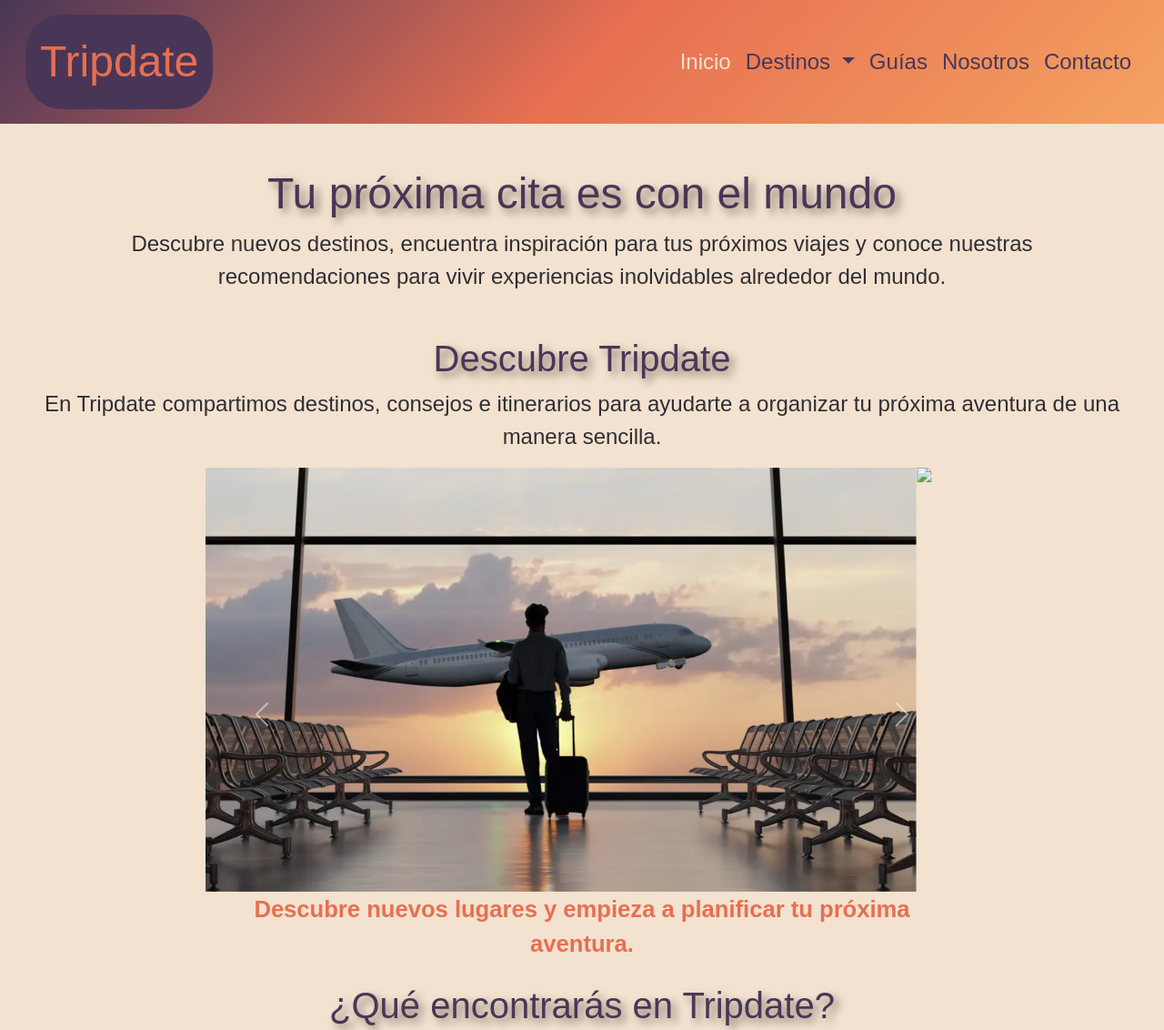
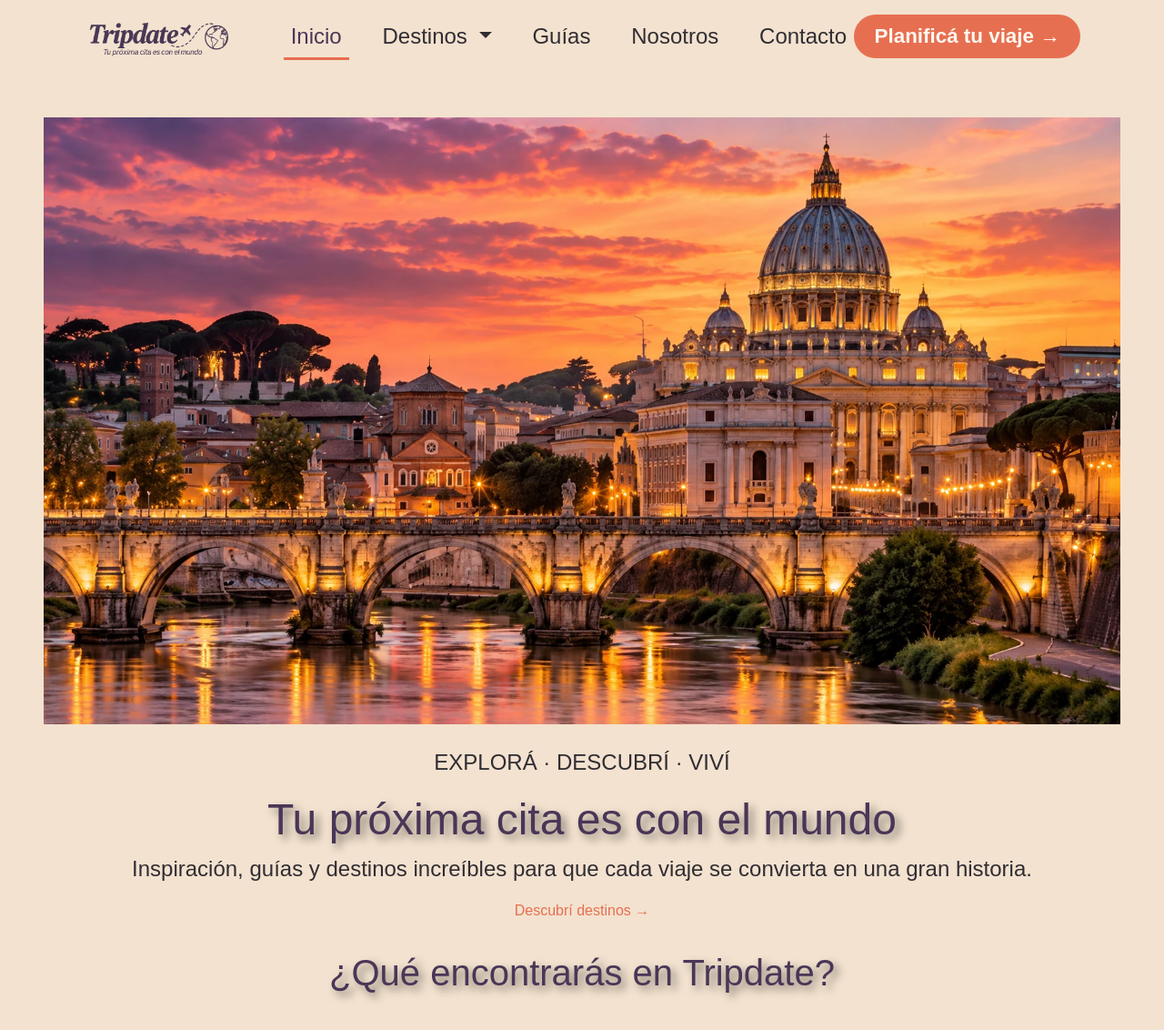
Before and after one commit to gjuar/proyecto26, a plain HTML site: page index.html in a window 1280 px wide. Shown: the top 1132 px of the page at 91% size. Drawn offline with nearby package versions, Linux system fonts and the light colour scheme; a web font is replaced by a local one.

Commit message:
Se trabajan los cambios en el header. Aun sin terminar

```diff
--- a/index.html
+++ b/index.html
@@ -14,20 +14,25 @@
     <link rel="preconnect" href="https://fonts.gstatic.com" crossorigin>
     <link href="https://fonts.googleapis.com/css2?family=Dongle:wght@300;400;700&family=Zen+Dots&display=swap"
         rel="stylesheet">
+    <!-- favicon -->
+    <link rel="icon" type="image/png" href="./img/favicon.png">
     <!-- title -->
     <title>Tripdate · Inicio</title>
 </head>
 
 <body>
     <header>
-        <nav class="navbar navbar-expand-lg bg-body-tertiary header">
+        <nav class="navbar navbar-expand-lg header">
             <div class="container-fluid">
-                <a class="navbar-brand nav-title" href="./index.html">Tripdate</a>
-                <button class="navbar-toggler" type="button" data-bs-toggle="collapse"
+                <!-- logo -->
+                <img class="nav-title" src="./img/tripdate-logo.webp" alt="Tripdate. Tu proxima cita es con el mundo.">
+                <!-- hamburguesa -->
+                <button class="navbar-toggler nav-hamburger" type="button" data-bs-toggle="collapse"
                     data-bs-target="#navbarNavDropdown" aria-controls="navbarNavDropdown" aria-expanded="false"
                     aria-label="Toggle navigation">
                     <span class="navbar-toggler-icon"></span>
                 </button>
+                <!-- navbar -->
                 <div class="collapse navbar-collapse justify-content-end" id="navbarNavDropdown">
                     <ul class="navbar-nav align-items-center">
                         <li class="nav-item">
@@ -56,55 +61,42 @@
                         </li>
                     </ul>
                 </div>
+                <div>
+                <a class="nav-button" href="./contacto.html">Planificá tu viaje →</a>
+                </div>
             </div>
         </nav>
     </header>
 
     <main>
-        <!-- presentación -->
-        <div>
-            <h1>Tu próxima cita es con el mundo</h1>
+                <!-- info general -->
+        <section class="hero">
 
-            <p>Descubre nuevos destinos, encuentra inspiración para tus próximos viajes y conoce nuestras
-                recomendaciones para vivir experiencias inolvidables alrededor del mundo.</p>
+        <img
+            class="hero-image"
+            src="./img/hero.webp"
+            alt="Vista de Roma al atardecer"
+        >
+
+        <div class="hero-overlay">
+            <p class="hero-eyebrow">EXPLORÁ · DESCUBRÍ · VIVÍ</p>
+
+            <h1>
+                Tu próxima cita
+                <span>es con el mundo</span>
+            </h1>
+
+            <p class="hero-text">
+                Inspiración, guías y destinos increíbles para que
+                cada viaje se convierta en una gran historia.
+            </p>
+
+            <a class="hero-button" href="./pages/destinos.html">
+                Descubrí destinos →
+            </a>
         </div>
 
-        <!-- info general -->
-        <section>
-            <div class="general">
-                <h2>Descubre Tripdate</h2>
-
-                <p>En Tripdate compartimos destinos, consejos e itinerarios para ayudarte a organizar tu próxima
-                    aventura de una manera sencilla.</p>
-
-                <!-- carousel -->
-                <div id="carouselExampleAutoplaying" class="carousel slide trip-carousel" data-bs-ride="carousel">
-                    <div class="carousel-inner">
-                        <div class="carousel-item active">
-                            <img src="./img/carousel-1.webp" class="d-block w-100"
-                                alt="Hombre visualizando un avión despegar">
-                        </div>
-                        <div class="carousel-item">
-                            <img src="./img/carousel-2.webp" class="d-block w-100" alt="Avión volando en un atardecer">
-                        </div>
-                        <div class="carousel-item">
-                            <img src="./img/carousel-3.webp" class="d-block w-100" alt="Mujer disfrutando de su viaje">
-                        </div>
-                    </div>
-                    <button class="carousel-control-prev" type="button" data-bs-target="#carouselExampleAutoplaying"
-                        data-bs-slide="prev">
-                        <span class="carousel-control-prev-icon" aria-hidden="true"></span>
-                        <span class="visually-hidden">Previous</span>
-                    </button>
-                    <button class="carousel-control-next" type="button" data-bs-target="#carouselExampleAutoplaying"
-                        data-bs-slide="next">
-                        <span class="carousel-control-next-icon" aria-hidden="true"></span>
-                        <span class="visually-hidden">Next</span>
-                    </button>
-                    <figcaption>Descubre nuevos lugares y empieza a planificar tu próxima aventura.
-                    </figcaption>
-                </div>
-            </div>
+    </section>
 
             <!-- sección de servicios -->
 
--- a/styles/styles.css
+++ b/styles/styles.css
@@ -81,28 +81,63 @@ figcaption {
 .header {
     grid-area: header;
     font-family: "Zen Dots", sans-serif;
-    background: linear-gradient(135deg, #493657, #E76F51, #F4A261);
+    background-color: #f3e2cf;
     color: #FFF8F0;
     padding: 1rem;
 }
 
 .nav-title {
-    background-color: #493657;
-    color: #E76F51;
-    font-size: 3rem;
-    font-weight: 400;
-    border-radius: 2.5rem;
-    padding: 1rem;
+    width: 65%;
+    filter: brightness(0) saturate(100%)
+            invert(19%)
+            sepia(47%)
+            saturate(850%)
+            hue-rotate(-128.7deg)
+            brightness(63%)
+            contrast(72%);
 }
 
-.nav-title:hover {
-    background-color: #E76F51;
-    color: #493657;
-    font-size: 3rem;
-    font-weight: 400;
-    border-radius: 2.5rem;
-    padding: 1rem;
-    transition: 1s;
+/* botom hamburguesa - mobile y tablet */
+.navbar-toggler {
+    border: none;
+    padding: 0.5rem;
+    transition: 0.3s;
+}
+
+.navbar-toggler:hover {
+    transform: scale(1.08);
+}
+
+.navbar-toggler:focus {
+    box-shadow: none;
+    outline: 2px solid #E76F51;
+    outline-offset: 3px;
+}
+
+.navbar-toggler:active {
+    transform: scale(0.95);
+}
+
+.navbar-toggler-icon {
+    background-image: none;
+    width: 32px;
+    height: 24px;
+    position: relative;
+    border-top: 4px solid #493657;
+    border-bottom: 4px solid #493657;
+    border-radius: 3px;
+}
+
+/* Línea central */
+.navbar-toggler-icon::before {
+    content: "";
+    position: absolute;
+    left: 0;
+    top: 50%;
+    width: 100%;
+    border-top: 4px solid #493657;
+    border-radius: 3px;
+    transform: translateY(-50%);
 }
 
 .navbar .nav-link {
@@ -114,7 +149,7 @@ figcaption {
 }
 
 .navbar .nav-link.active {
-    color: #f3e2cf;
+    color: #493657;
 }
 
 .navbar .nav-link:hover {
@@ -161,6 +196,12 @@ main {
     margin: 2rem;
     gap: 2rem;
     text-align: center;
+}
+
+.hero {
+    position: relative;
+    min-height: 600px;
+    overflow: hidden;
 }
 
 section {
@@ -405,9 +446,89 @@ footer a:active {
     }
 
     /* header */
+    header {
+    grid-area: header;
+    font-family: "Zen Dots", sans-serif;
+    background-color: #F3E2CF;
+    color: #493657;
+}
+
+.header {
+    padding: 0.7rem 5rem;
+}
+
     .nav-title {
-        font-size: 3rem;
+        width: 15%;
     }
+
+    .navbar-collapse {
+    display: flex;
+    align-items: center;
+    justify-content: space-between;
+    }
+
+    .navbar-nav {
+    display: flex;
+    align-items: center;
+    gap: 1.8rem;
+    }
+
+    .navbar .nav-link {
+    color: #302D33;
+    font-family: "Dongle", sans-serif;
+    font-size: 1.5rem;
+
+    padding: 0.5rem 0;
+    position: relative;
+}
+
+.navbar .nav-link.active::after {
+    content: "";
+
+    position: absolute;
+    bottom: 0;
+    left: 0;
+
+    width: 100%;
+    height: 3px;
+
+    background-color: #E76F51;
+}
+
+.navbar .nav-link:hover {
+    color: #E76F51;
+    transition: 0.3s;
+}
+
+.navbar .nav-link:focus {
+    color: #E76F51;
+    outline: 2px solid #E76F51;
+    outline-offset: 4px;
+    border-radius: 0.3rem;
+}
+
+.nav-button {
+    background-color: #E76F51;
+    color: #FFF8F0;
+
+    padding: 0.7rem 1.4rem;
+    border-radius: 2rem;
+
+    font-family: "Dongle", sans-serif;
+    font-size: 1.4rem;
+    font-weight: bold;
+
+    text-decoration: none;
+
+    transition: 0.3s;
+}
+
+.nav-button:hover {
+    background-color: #493657;
+    color: #FFF8F0;
+    transform: translateY(-2px);
+}
+
 
     /* main */
     .servicios {
@@ -417,6 +538,8 @@ footer a:active {
         width: 80%;
         margin: 0 auto;
     }
+
+
 
     .servicios article {
         display: flex;
```
Also changed, not shown: img/favicon.png (added), img/favicon.webp (added), img/hero.webp (added), img/tripdate-logo.webp (added).
